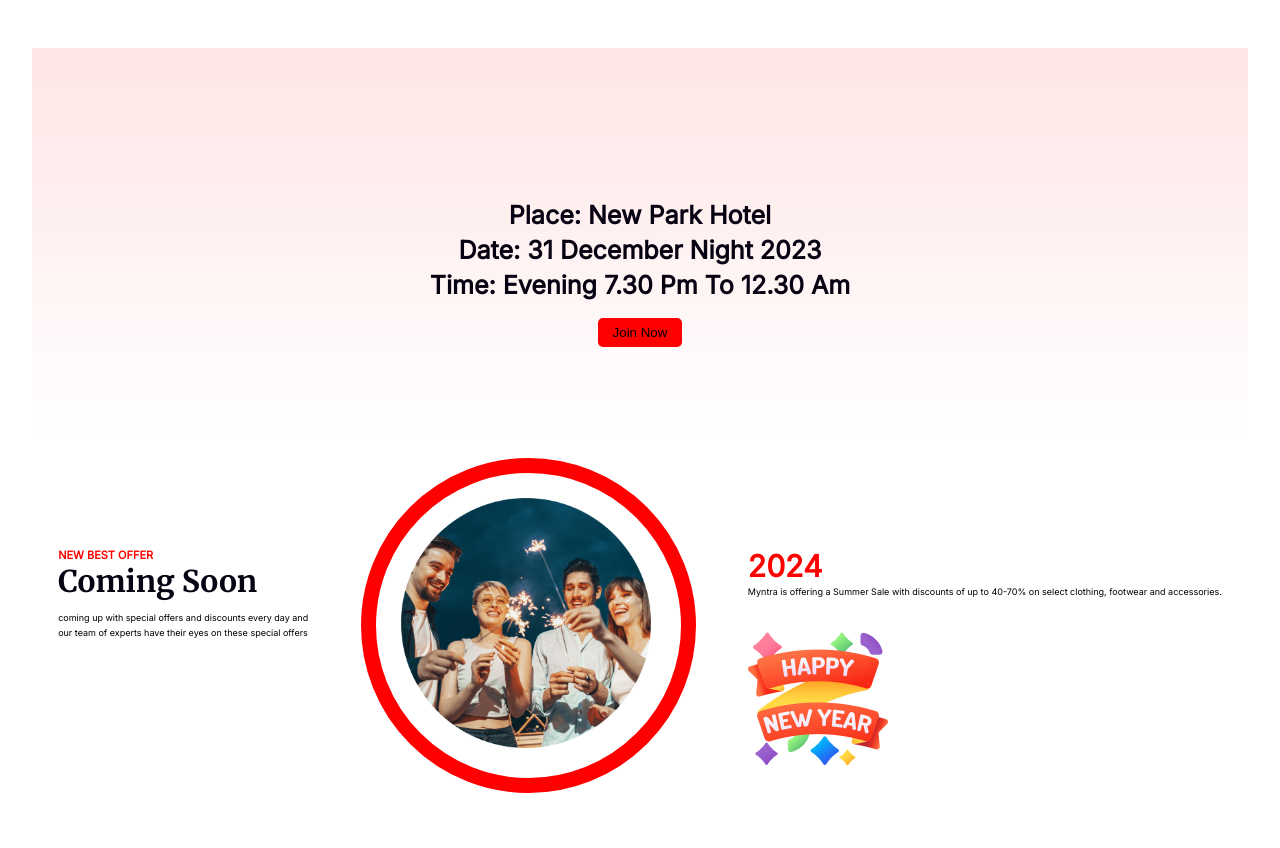
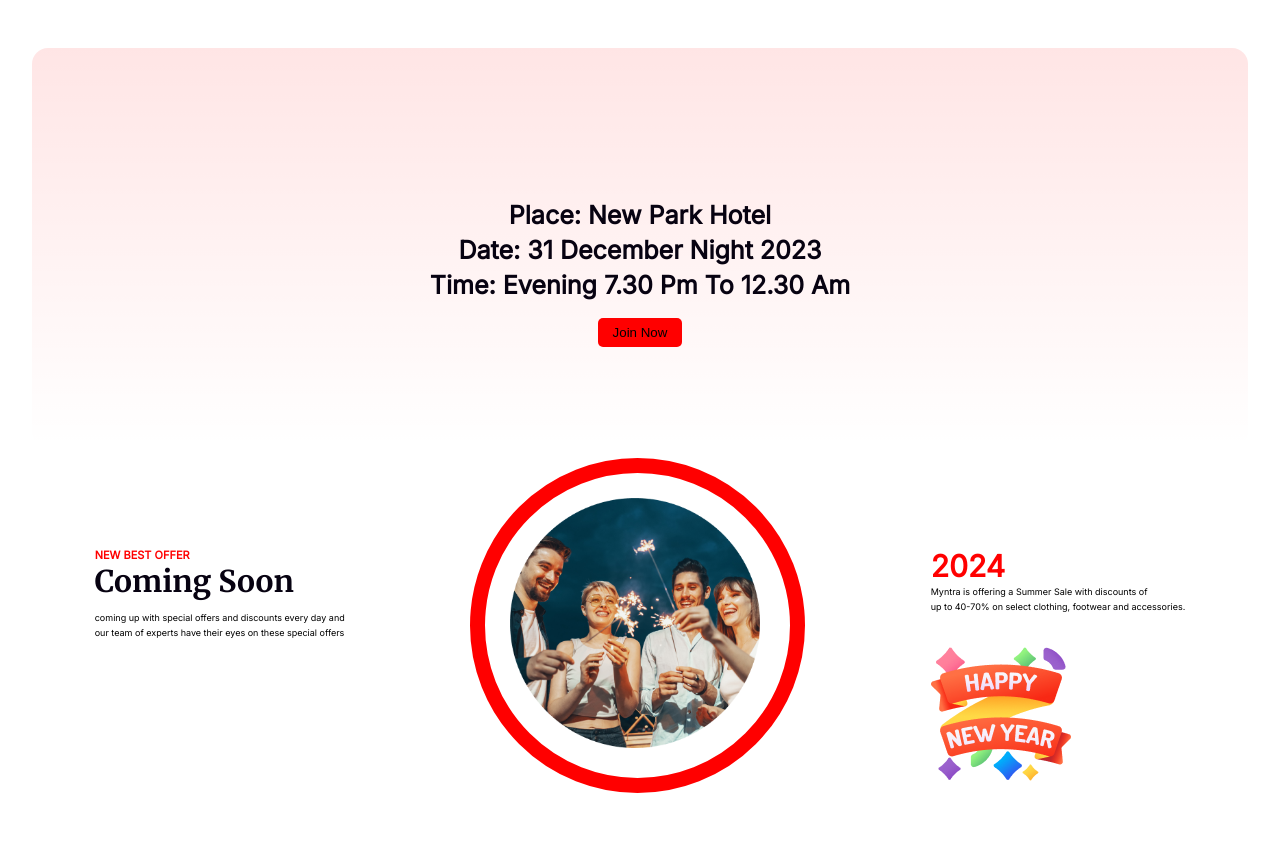
Before and after one commit to Shamimul143/B9A1-New-Year-2024, a plain HTML site: page index.html in a window 1280 px wide. Shown: the part 1931-2779 px from the top of the page. Drawn offline with Linux system fonts and the light colour scheme.

Commit message:
last update

```diff
--- a/index.html
+++ b/index.html
@@ -68,8 +68,8 @@
                 </div>
                 <div>
                     <h3 class="offer-year">2024</h3>
-                    <p class="offer-paragraph">Myntra is offering a Summer Sale with discounts of up to 40-70% on select
-                        clothing, footwear and accessories.</p>
+                    <p class="offer-paragraph">Myntra is offering a Summer Sale with discounts of <br> up to 40-70% on
+                        select clothing, footwear and accessories.</p>
                     <img src="resources/Group 96.png" alt="">
                 </div>
             </div>
--- a/style.css
+++ b/style.css
@@ -128,6 +128,7 @@
     height: 400px;
     margin: 50px auto;
     text-align: center;
+    border-radius: 16px;
 }
 
 .hotel-details {
@@ -258,7 +259,7 @@
 
 .box-photo {
     transform: translateY(35%);
-     margin-left: 50px;
+    margin-left: 50px;
 }
 
 .rectangle-photo {
```
